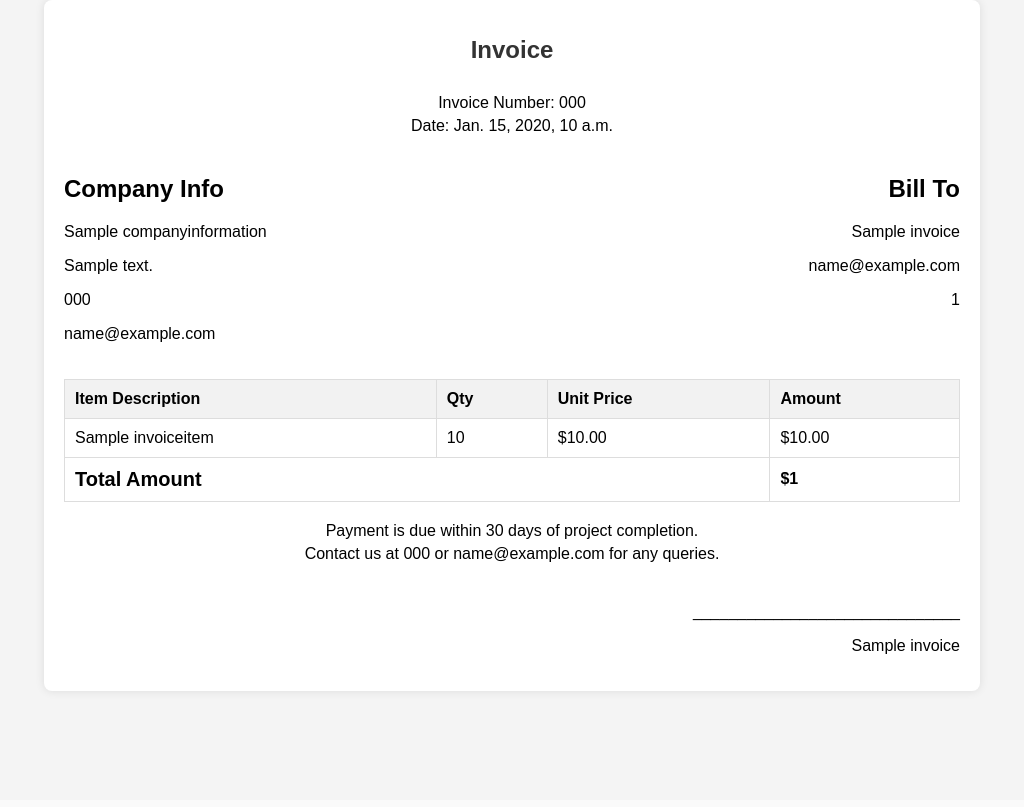
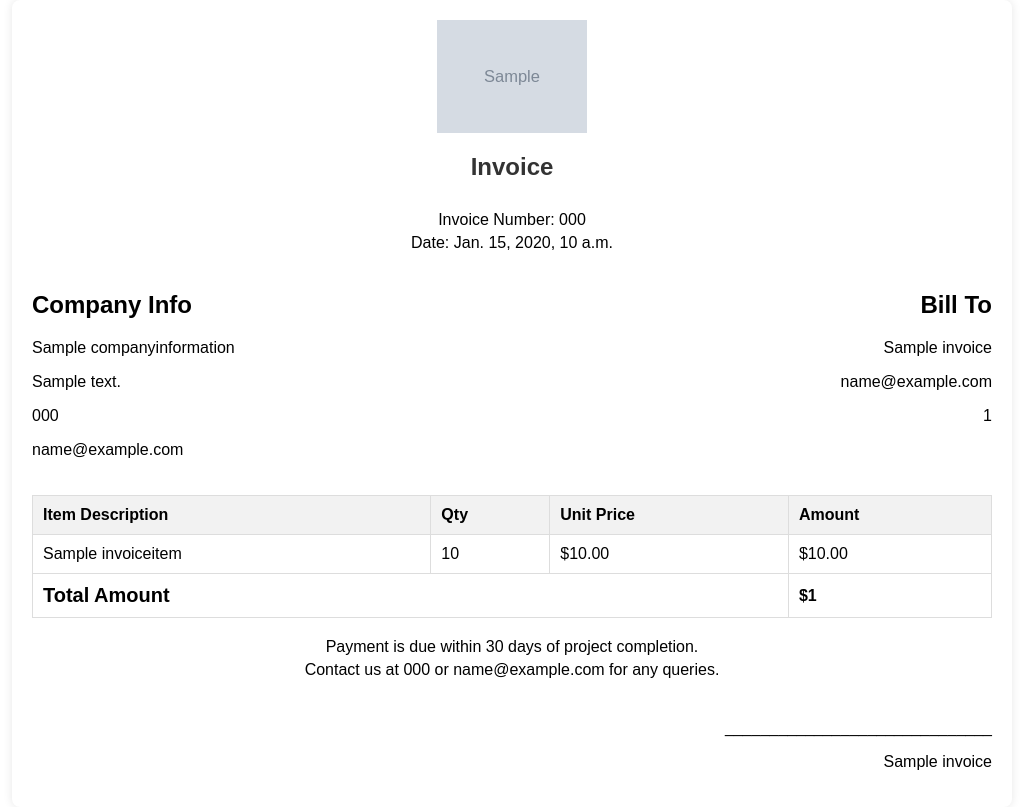
Before and after one commit to Fotsingboris/simple_invoice, a Django app: template templates/Sales/invoice_pdf.html in a window 1280 px wide. Shown: the whole page, without its empty margins (128-1152 px from the left). Before the commit the page ends 694 px from the top, so only its background shows below. Run offline with Django 4.2, Linux system fonts and the light colour scheme; tables that the repository leaves empty hold one stand-in row (values such as "Sample post"); the template is opened without the code that fills it: values that come from a table or form of the project are taken from there, most other values are stand-ins (such as "Sample title", 1, 10 or a date in 2020); grey boxes marked "Sample" are stand-in pictures.

Commit message:
wkeasyprint

```diff
--- a/templates/Sales/invoice_pdf.html
+++ b/templates/Sales/invoice_pdf.html
@@ -9,11 +9,11 @@
             font-family: Arial, sans-serif;
             margin: 0;
             padding: 0;
-            background-color: #f4f4f4;
+            {% comment %} background-color: #f4f4f4; {% endcomment %}
         }
 
         .invoice-container {
-            width: 70%;
+            width: 75%;
             margin: 0 auto;
             background-color: #fff;
             padding: 20px;
@@ -125,8 +125,13 @@
     <div class="invoice-container">
         <div class="header">
             <!-- Placeholder for Company Logo -->
+            {% if company.image %}
 
-            {% comment %} <img src="{{ company.image.url }}" alt="Company Logo"> {% endcomment %}
+                <img src="{{ company.image.url }}" alt="Company Logo">
+            {% endif %}
+
+            {% comment %} <img src="https://raw.githubusercontent.com/donaldte/ecommerce-django/main/image%20lgo.jpg" alt="School Logo"> <!-- Use hosted image --> {% endcomment %}
+
             <h1>Invoice</h1>
         </div>
 
```
Also changed, not shown: download/views.py (+8 -2 lines).
